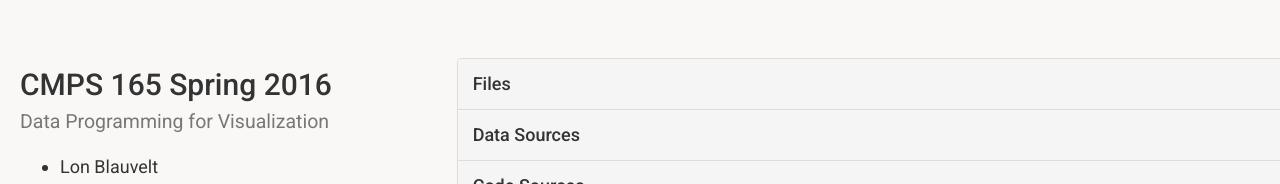
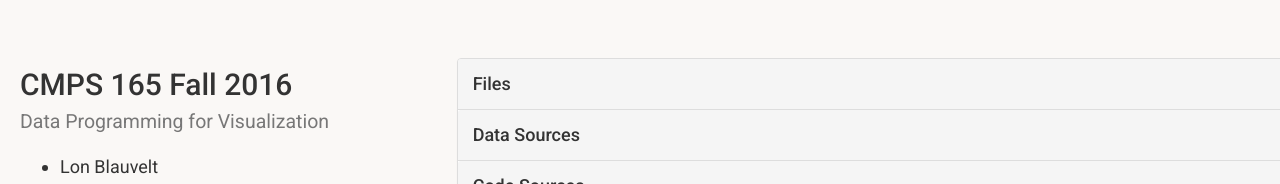
Before and after one commit to connerCpowell/D3-Courses-Project, a plain HTML site: page index.html in a window 1280 px wide. Shown: the part 1270-1454 px from the top of the page. Drawn offline with Linux system fonts and the light colour scheme.

```diff
--- a/index.html
+++ b/index.html
@@ -131,7 +131,7 @@
             <div id="about">
                 <div class="row">
                     <div class="col-xs-4">
-                        <h2>CMPS 165 Spring 2016<br><small>Data Programming for Visualization</small></h2>
+                        <h2>CMPS 165 Fall 2016<br><small>Data Programming for Visualization</small></h2>
 
                         <ul>
                             <li>Lon Blauvelt</li>
```
